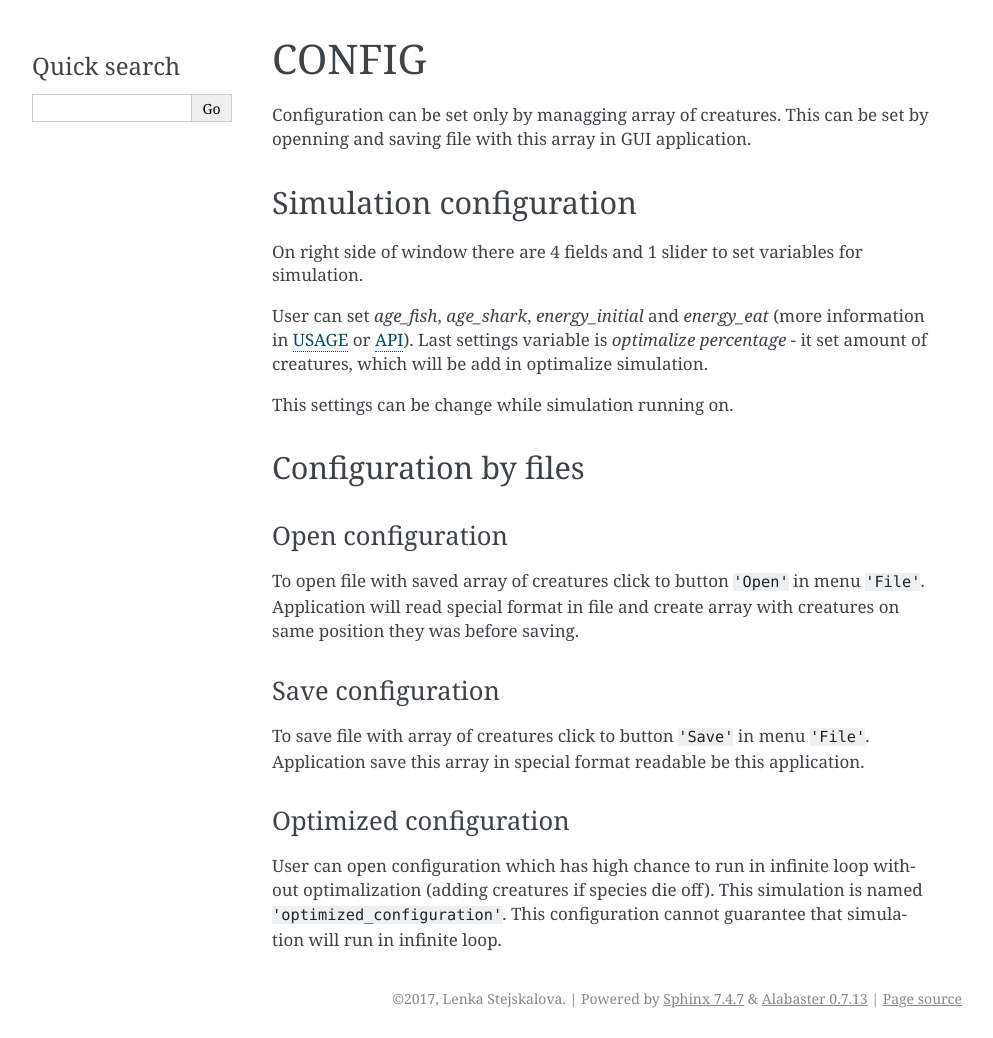
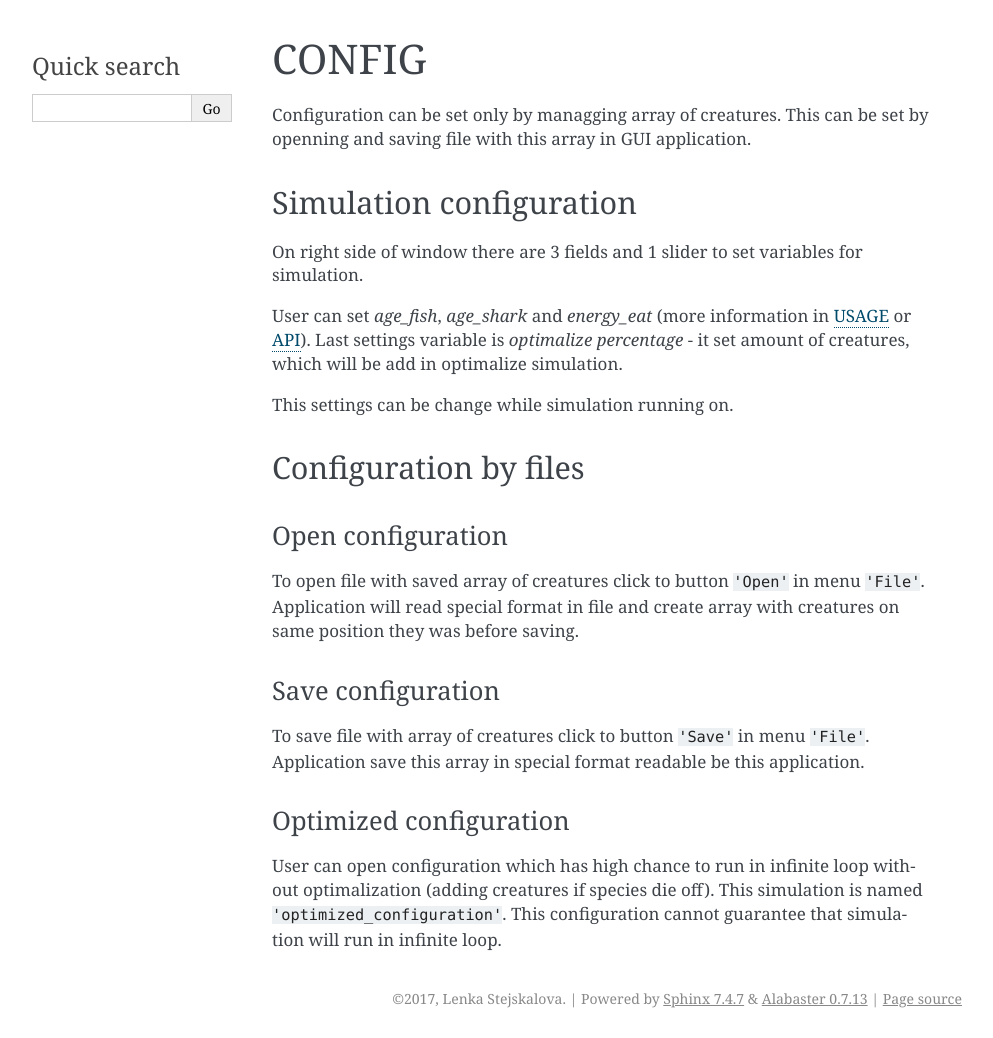
Before and after one commit to stejsle1/semestralni_prace_PYT, a Sphinx documentation site: the page built from docs/src/config.rst, in a window 1280 px wide. Shown: the whole page, without its empty margins (148-1141 px from the left). Built offline with Sphinx 7.4.7, drawn with Linux system fonts in a browser that asks for light colours.

Commit message:
update docs

```diff
--- a/docs/src/config.rst
+++ b/docs/src/config.rst
@@ -8,9 +8,9 @@ Configuration can be set only by managging array of creatures. This can be set b
 Simulation configuration
 ------------------------
 
-On right side of window there are 4 fields and 1 slider to set variables for simulation.
+On right side of window there are 3 fields and 1 slider to set variables for simulation.
 
-User can set *age_fish*, *age_shark*, *energy_initial* and *energy_eat* (more information in :ref:`use-manual` or :ref:`api-label`). Last settings variable is *optimalize percentage* - it set amount of creatures, which will be add in optimalize simulation.
+User can set *age_fish*, *age_shark* and *energy_eat* (more information in :ref:`use-manual` or :ref:`api-label`). Last settings variable is *optimalize percentage* - it set amount of creatures, which will be add in optimalize simulation.
 
 This settings can be change while simulation running on.
 
--- a/docs/src/gui.rst
+++ b/docs/src/gui.rst
@@ -52,9 +52,9 @@ This simulation automatically add some creatures if it decides one of species wi
 Settings
 --------
 
-On right side of window there are 4 fields and 1 slider to set variables for simulation.
+On right side of window there are 3 fields and 1 slider to set variables for simulation.
 
-User can set *age_fish*, *age_shark*, *energy_initial* and *energy_eat* (more information in :ref:`use-manual` or :ref:`api-label`). Last settings variable is *optimalize percentage* - it set amount of creatures, which will be add in optimalize simulation.
+User can set *age_fish*, *age_shark* and *energy_eat* (more information in :ref:`use-manual` or :ref:`api-label`). Last settings variable is *optimalize percentage* - it set amount of creatures, which will be add in optimalize simulation.
 
 This settings can be change while simulation running on.
 
```
Also changed, not shown: 1 other file.
